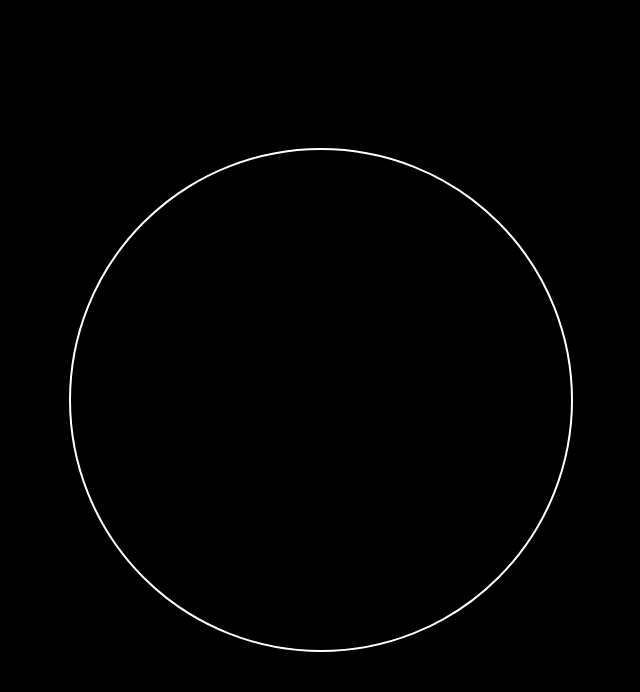
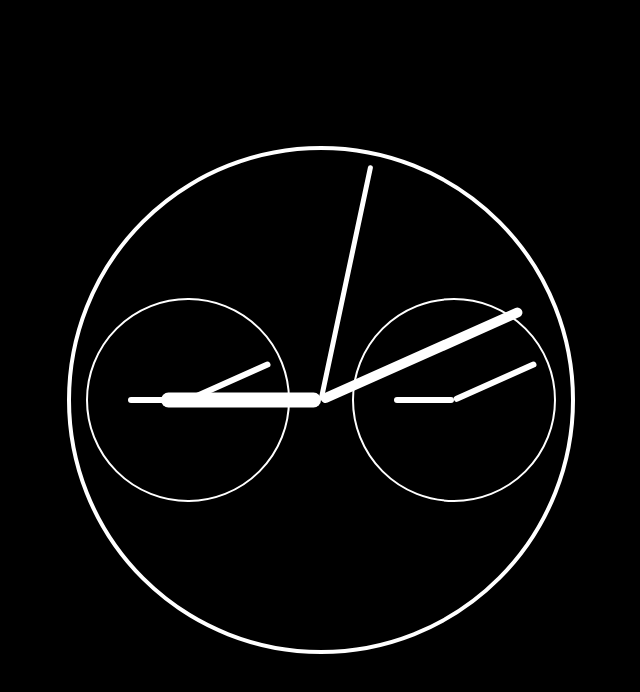
Before and after one commit to domb5041/chain-that-clocks, a React (Create React App) app: page / in a window 1280 px wide. Shown: the top 692 px of the page, without its empty margins (319-959 px from the left). Built offline with nearby package versions, Linux system fonts and the light colour scheme.

Commit message:
basic clock with subdials

```diff
--- a/src/MainDial.js
+++ b/src/MainDial.js
@@ -1,5 +1,56 @@
+import React, { useState, useEffect } from 'react';
 import * as styled from './MainDial.styled';
 
 export default function MainDial() {
-    return <styled.MainDial></styled.MainDial>;
+    const [time, setTime] = useState([0, 0, 0]);
+    const [timeA, setTimeA] = useState([0, 0, 0]);
+    const [timeB, setTimeB] = useState([0, 0, 0]);
+
+    useEffect(() => {
+        setInterval(updateClock, 1000);
+        setInterval(updateClockA, 1000);
+        setInterval(updateClockB, 1000);
+    }, []);
+
+    const updateClock = () => {
+        const d = new Date();
+        const h = d.getHours() * 30;
+        const m = d.getMinutes() * 6;
+        const s = d.getSeconds() * 6;
+        setTime([h, m, s]);
+    };
+
+    const updateClockA = () => {
+        const d = new Date();
+        const h = d.getHours() * 30;
+        const m = d.getMinutes() * 6;
+        const s = d.getSeconds() * 6;
+        setTimeA([h, m, s]);
+    };
+
+    const updateClockB = () => {
+        const d = new Date();
+        const h = d.getHours() * 30;
+        const m = d.getMinutes() * 6;
+        const s = d.getSeconds() * 6;
+        setTimeB([h, m, s]);
+    };
+
+    return (
+        <styled.MainDial>
+            <styled.HandH time={time} />
+            <styled.HandM time={time} />
+            <styled.HandS time={time} />
+            <styled.SubDialA>
+                <styled.HandHs time={timeA} />
+                <styled.HandMs time={timeA} />
+            </styled.SubDialA>
+            <styled.SubDialB>
+                <styled.HandHs time={timeB} />
+                <styled.HandMs time={timeB} />
+            </styled.SubDialB>
+        </styled.MainDial>
+    );
 }
+
+// style={{ transform: `translateX(-50%) rotate(${time[2]}deg)` }}
--- a/src/MainDial.styled.js
+++ b/src/MainDial.styled.js
@@ -4,5 +4,63 @@ export const MainDial = styled.div`
     width: 500px;
     height: 500px;
     border-radius: 100%;
+    border: 4px solid white;
+    position: relative;
+`;
+
+export const SubDial = styled.div`
+    width: 200px;
+    height: 200px;
+    border-radius: 100%;
     border: 2px solid white;
+    position: absolute;
+    top: 50%;
+    transform: translateY(-50%);
 `;
+
+export const SubDialA = styled(SubDial)`
+    left: 15px;
+`;
+
+export const SubDialB = styled(SubDial)`
+    right: 15px;
+`;
+
+const Hand = styled.div`
+    position: absolute;
+    background-color: white;
+    bottom: 50%;
+    left: 50%;
+    transform-origin: center bottom;
+    border-radius: 50px;
+`;
+
+export const HandH = styled(Hand)`
+    width: 15px;
+    height: 160px;
+    transform: ${props => `translateX(-50%) rotate(${props.time[0]}deg)`};
+`;
+
+export const HandM = styled(Hand)`
+    width: 10px;
+    height: 220px;
+    transform: ${props => `translateX(-50%) rotate(${props.time[1]}deg)`};
+`;
+
+export const HandS = styled(Hand)`
+    width: 5px;
+    height: 240px;
+    transform: ${props => `translateX(-50%) rotate(${props.time[2]}deg)`};
+`;
+
+export const HandHs = styled(Hand)`
+    width: 6px;
+    height: 60px;
+    transform: ${props => `translateX(-50%) rotate(${props.time[0]}deg)`};
+`;
+
+export const HandMs = styled(Hand)`
+    width: 6px;
+    height: 90px;
+    transform: ${props => `translateX(-50%) rotate(${props.time[1]}deg)`};
+`;
```
